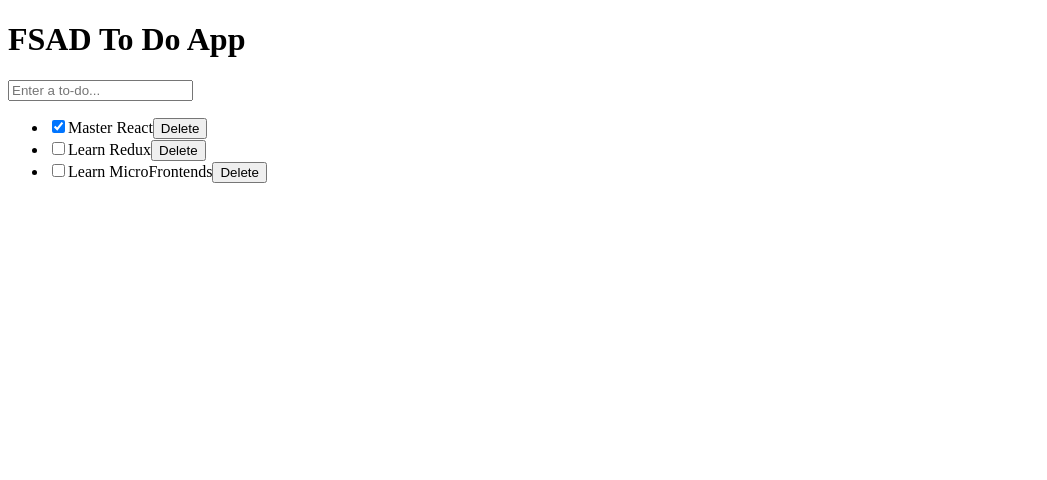
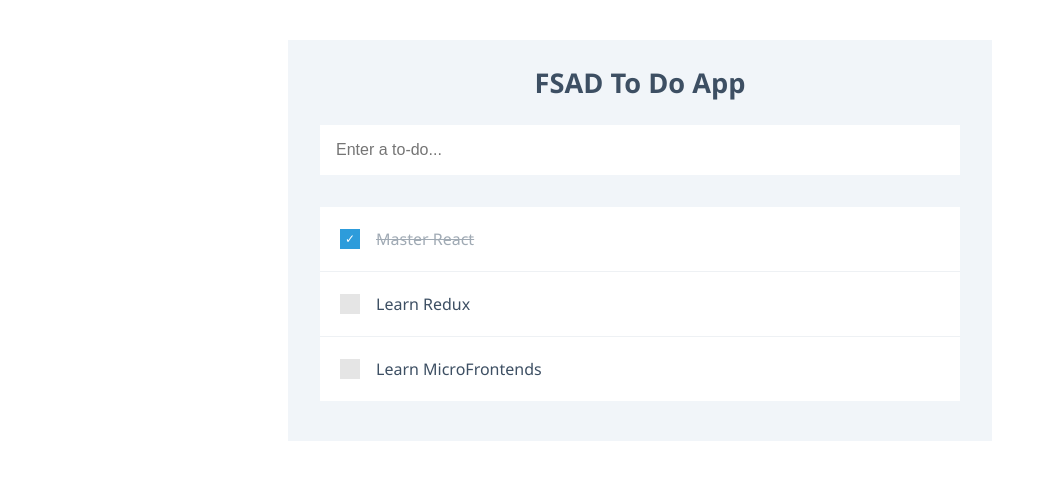
Before and after one commit to ishika-sancheti/FSAD-todo, a React (Vite) app: page / in a window 1280 px wide. Shown: the top 480 px of the page, without its empty margins (0-1047 px from the left). Built offline with nearby package versions, Linux system fonts and the light colour scheme.

Commit message:
Cleaned up code, button updated and added styling

```diff
--- a/package.json
+++ b/package.json
@@ -11,7 +11,8 @@
   },
   "dependencies": {
     "react": "^19.2.8",
-    "react-dom": "^19.2.8"
+    "react-dom": "^19.2.8",
+    "react-icons": "^5.7.0"
   },
   "devDependencies": {
     "@eslint/js": "^10.0.1",
--- a/src/components/AddTask.jsx
+++ b/src/components/AddTask.jsx
@@ -1,7 +1,7 @@
 import { useContext, useState } from "react";
 import {TasksDispatchContext} from './TaskContext.js'
 
-export default function AddTask({onAddTask}) {
+export default function AddTask({}) {
     const [text, setText]=useState('');
     const dispatch=useContext(TasksDispatchContext);
     return(
@@ -15,6 +15,7 @@ export default function AddTask({onAddTask}) {
                 });
             }}>
                 <input
+                    className="task-input"
                     placeholder="Enter a to-do..."
                     id="textbox"
                     value={text}                                  //input - displays the current state in the input
--- a/src/components/TaskList.jsx
+++ b/src/components/TaskList.jsx
@@ -1,12 +1,13 @@
 import { useContext} from "react";
 import { TasksContext, TasksDispatchContext } from "./TaskContext.js";
-
+import { FaTrash } from "react-icons/fa";
 function Task({ task }) {
   //const [isEditing, setIsEditing] = useState(false);
   const dispatch = useContext(TasksDispatchContext);
 
   return (
-    <div>
+    <div className="task">
+        <label className="task-label">
             <input
                 type="checkbox"
                 checked={task.done}
@@ -19,13 +20,15 @@ function Task({ task }) {
                 });
                 }}
             />
-      <span>{task.text}</span>
-      <button onClick={() => {
+            <span className={task.done ? "task-text done":"task-text"}>{task.text}</span>
+        </label>
+      <button className="delete-btn"
+        onClick={() => {
         dispatch({
           type: 'deleted',
           id: task.id});
       }}>
-        Delete
+        <FaTrash/>
       </button>
     </div>
   );
@@ -34,7 +37,7 @@ function Task({ task }) {
 export default function TaskList() {
     const tasks=useContext(TasksContext);
     return (
-        <ul>
+        <ul className="task-list">
             {tasks.map (task=> (
                 <li key={task.id}>
                     <Task task={task} />
--- a/src/index.css
+++ b/src/index.css
@@ -0,0 +1,95 @@
+body {
+  margin: 0;
+  font-family: "Segoe UI", Arial, sans-serif;
+  background: #fff;
+  color: #3d4f63;
+}
+
+.todo-input-container {
+  max-width: 640px;
+  margin: 40px auto;
+  padding: 24px 32px 40px;
+  background: #f1f5f9;
+}
+
+.todo-input-container h1 {
+  text-align: center;
+  font-size: 1.7rem;
+  margin: 0 0 24px;
+  color: #3d4f63;
+}
+
+.task-input {
+  width: 100%;
+  box-sizing: border-box;
+  padding: 16px;
+  font-size: 1rem;
+  border: none;
+  background: #fff;
+  margin-bottom: 32px;
+}
+.task-input:focus { outline: 2px solid #2d9cdb; }
+
+.task-list {
+  max-width: 640px;
+  list-style: none;
+  margin: 0;
+  padding: 0;
+  background: #fff;
+}
+.task-list li { border-bottom: 1px solid #eef1f4; }
+.task-list li:last-child { border-bottom: none; }
+
+.task {
+  display: flex;
+  align-items: center;
+  justify-content: space-between;
+  min-height: 64px;
+  padding: 0 20px;
+}
+.task:hover { background: #fafafa; }
+
+.task-label {
+  display: flex;
+  align-items: center;
+  flex: 1;
+  font-size: 1rem;
+  gap: 16px;
+}
+
+/* custom checkbox */
+.task-label input[type="checkbox"] {
+  appearance: none;
+  width: 20px;
+  height: 20px;
+  margin: 0;
+  background: #e5e5e5;
+  cursor: pointer;
+  display: grid;
+  place-content: center;
+}
+.task-label input[type="checkbox"]:checked {
+  background: #2d9cdb;
+}
+.task-label input[type="checkbox"]:checked::after {
+  content: "✓";
+  color: #fff;
+  font-size: 12px;
+  line-height: 1;
+}
+
+/* strike-through when marked as done */
+.task-text.done {
+  text-decoration: line-through;
+  color: #a0aab4;
+}
+
+.delete-btn {
+  border: none;
+  background: none;
+  cursor: pointer;
+  opacity: 0;
+  color: #3d4f63;
+}
+.task:hover .delete-btn,
+.delete-btn:focus { opacity: 1; }
```
Also changed, not shown: src/main.jsx (line endings or trailing spaces), 1 other file (tests, documents, lock files or other folders). Lines whose indentation alone changed are shown as unchanged.
